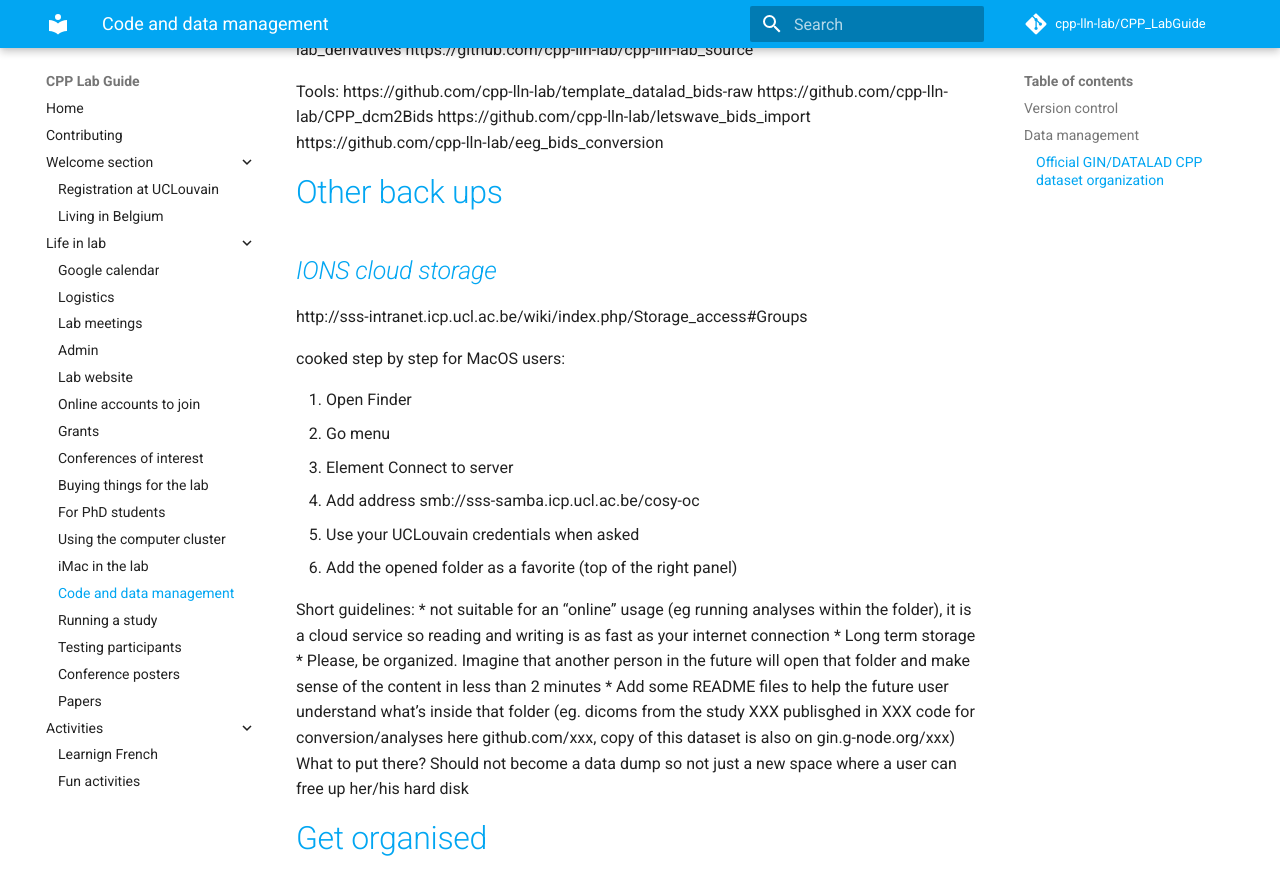
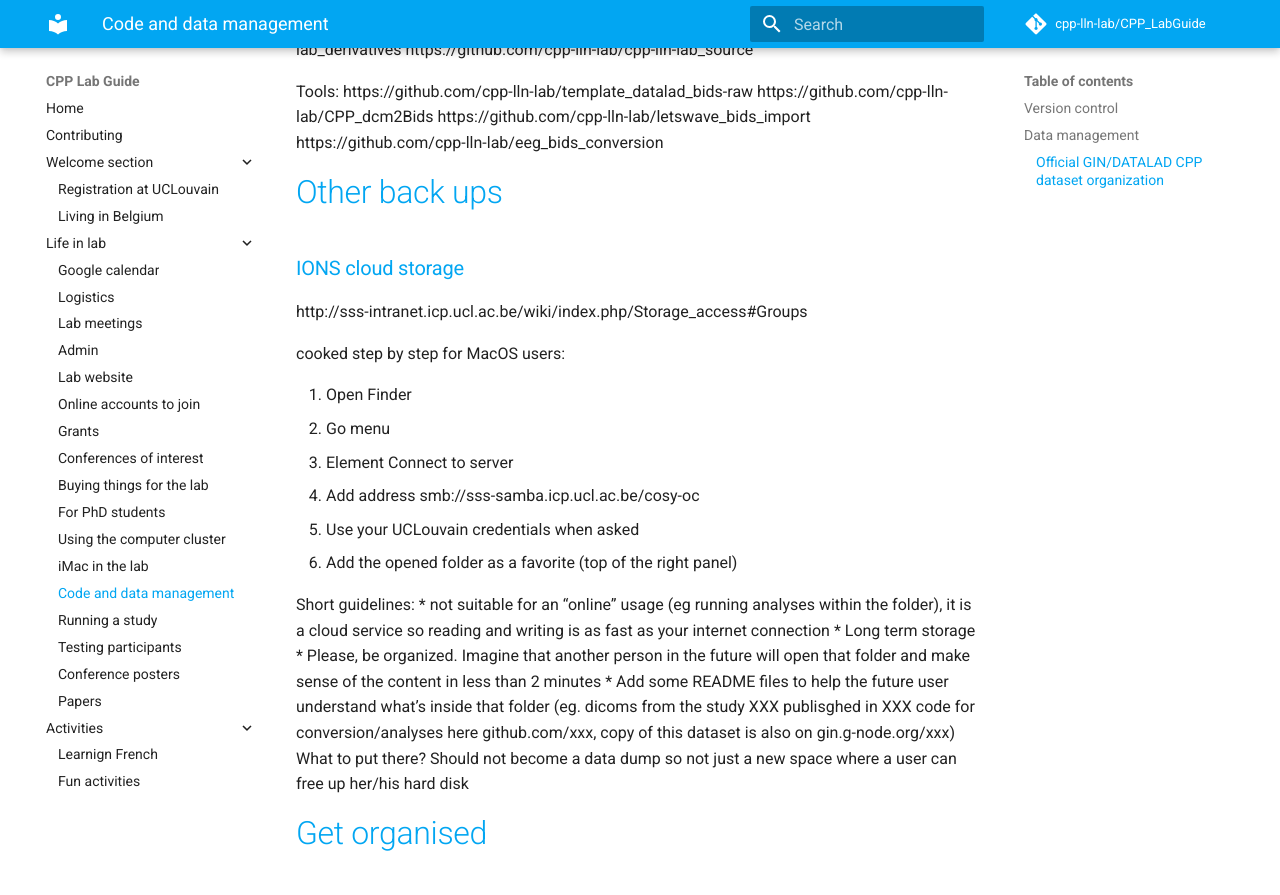
Before and after one commit to cpp-lln-lab/CPP_LabGuide, an MkDocs documentation site: the page built from doc/code_and_data_management.md, in a window 1280 px wide and 900 px high, scrolled down 1047 px. Shown: the top 895 px of the window. Built offline with MkDocs 1.6.1 and Material for MkDocs 9.7.7, drawn with Linux system fonts in a browser that asks for light colours; comment, search, counter and statistics services are not loaded.

```diff
--- a/doc/code_and_data_management.md
+++ b/doc/code_and_data_management.md
@@ -49,7 +49,8 @@ https://github.com/cpp-lln-lab/eeg_bids_conversion
 
 # Other back ups
 
-## _IONS cloud storage_
+### IONS cloud storage
+
 
 http://sss-intranet.icp.ucl.ac.be/wiki/index.php/Storage_access#Groups
 
```
